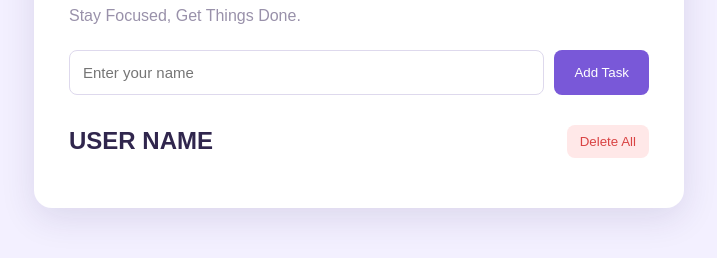
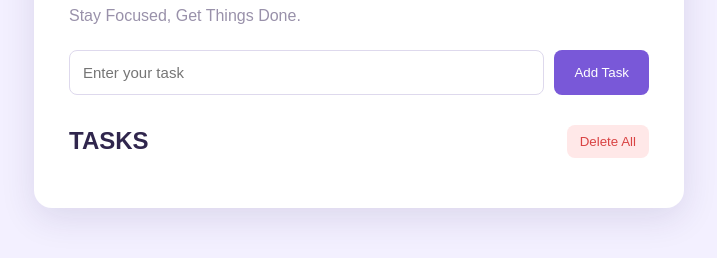
Before and after one commit to Hamid-Arshad300/SMIT-TODOS-PROJECT, a plain HTML site: page index.html in a window 1280 px wide. Shown: the part 334-592 px from the top of the page, without its empty margins (281-998 px from the left). Drawn offline with Linux system fonts and the light colour scheme; no server answers.

Commit message:
Update placeholders and headings in index.html

```diff
--- a/index.html
+++ b/index.html
@@ -17,13 +17,13 @@
 
         <div class="input-area">
             <input type="text" id="taskInput"
-                placeholder="Enter your name" />
+                placeholder="Enter your task" />
 
             <button id="addTaskButton">Add Task</button>
         </div>
 
         <div class="list-heading">
-            <h2>USER NAME</h2>
+            <h2>TASKS</h2>
             <button id="delAll">Delete All</button>
         </div>
 
```
